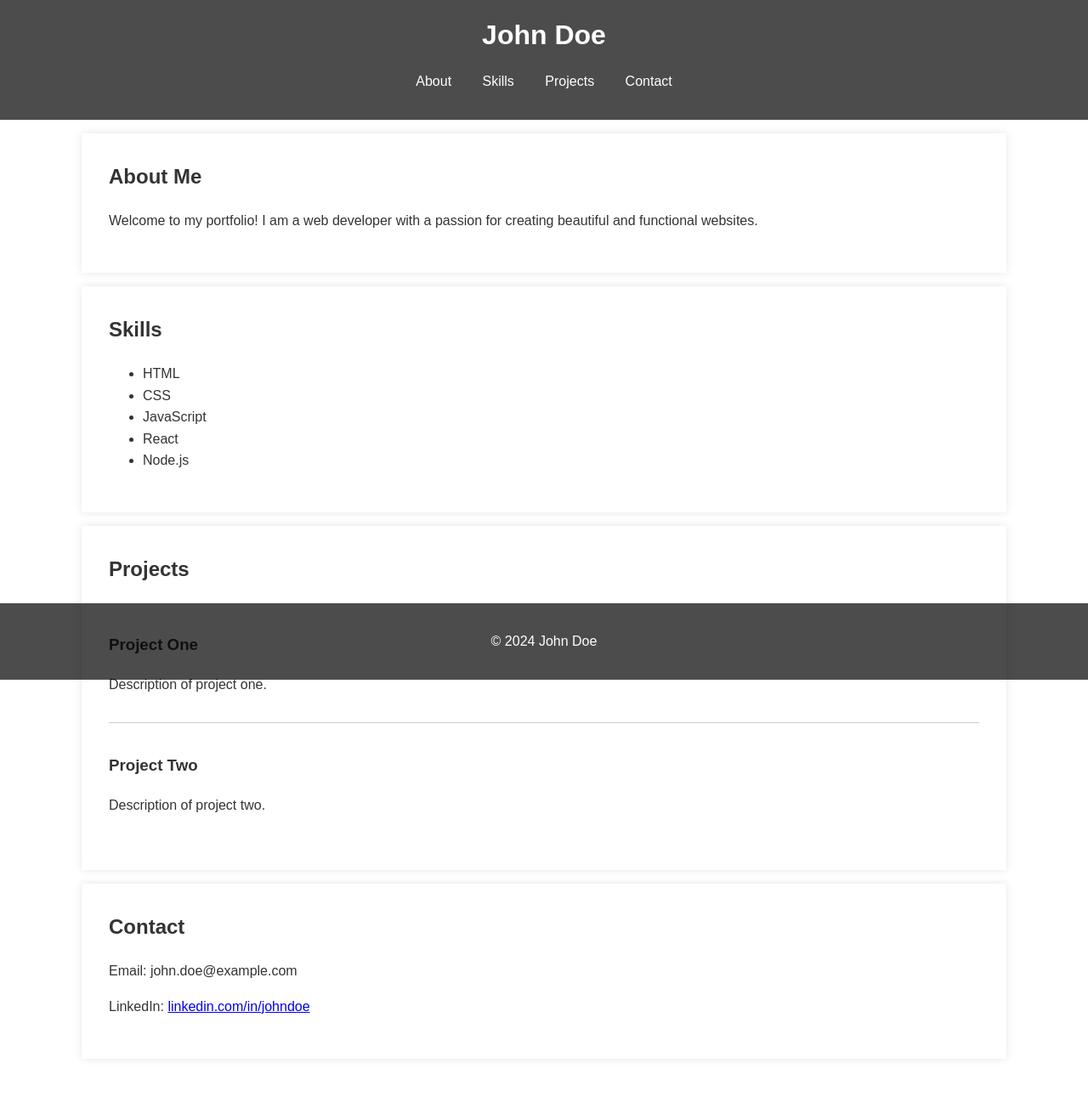
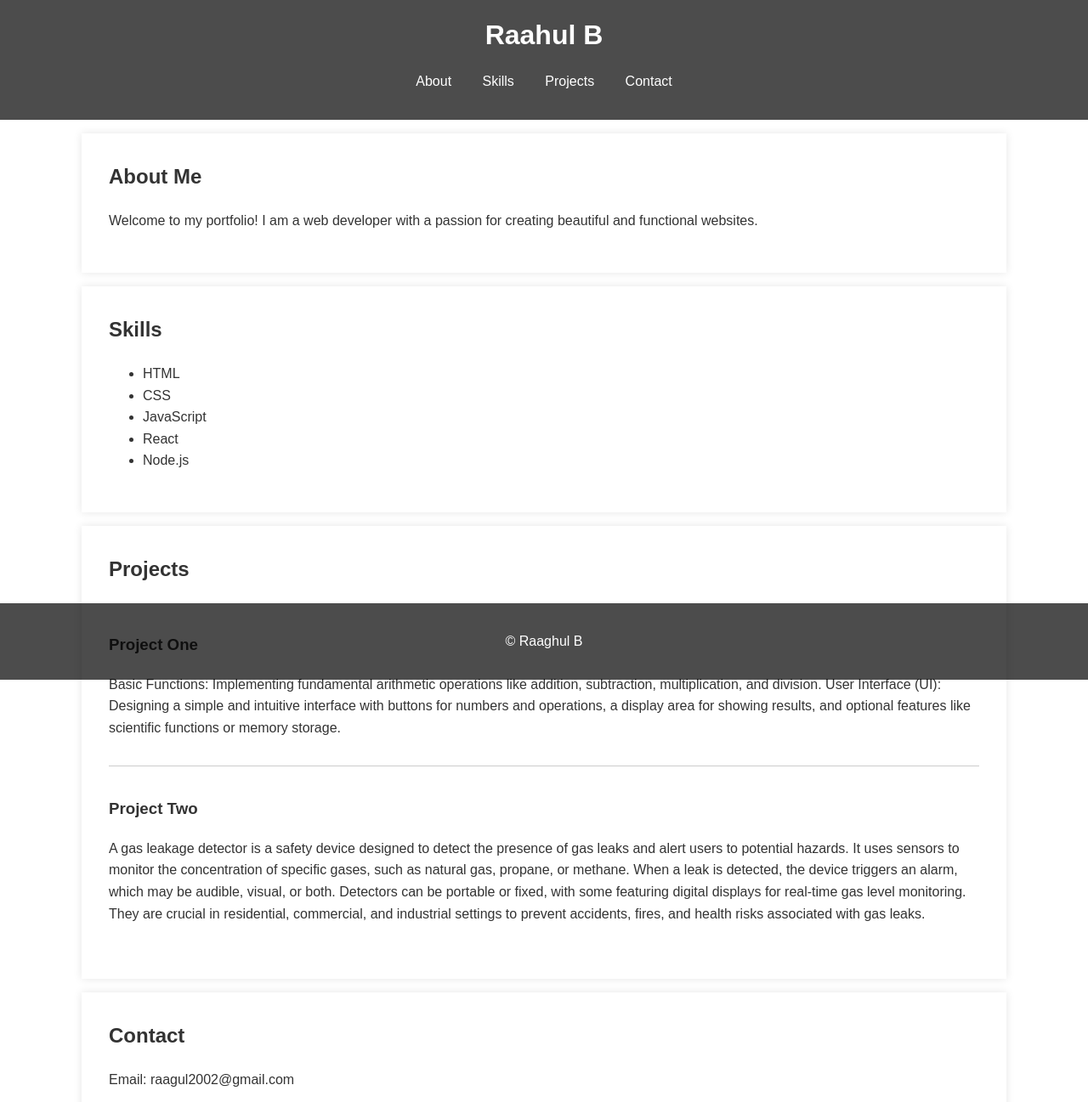
Before and after one commit to raaghul21/Portfolio, a plain HTML site: page index.html in a window 1280 px wide. Shown: the top 1297 px of the page at 85% size. Before the commit the page ends 1262 px from the top, so only its background shows below. Drawn offline with Linux system fonts and the light colour scheme.

Commit message:
new file modified

```diff
--- a/index.html
+++ b/index.html
@@ -75,7 +75,7 @@
 </head>
 <body>
     <header>
-        <h1>John Doe</h1>
+        <h1>Raahul B</h1>
         <nav>
             <ul>
                 <li><a href="#about">About</a></li>
@@ -106,22 +106,25 @@
         <h2>Projects</h2>
         <div class="project">
             <h3>Project One</h3>
-            <p>Description of project one.</p>
+            <p>Basic Functions: Implementing fundamental arithmetic operations like addition, subtraction, multiplication, and division.
+
+                User Interface (UI): Designing a simple and intuitive interface with buttons for numbers and operations, a display area for showing results, and optional features like scientific functions or memory storage.</p>
         </div>
         <div class="project">
             <h3>Project Two</h3>
-            <p>Description of project two.</p>
+            <p>
+                A gas leakage detector is a safety device designed to detect the presence of gas leaks and alert users to potential hazards. It uses sensors to monitor the concentration of specific gases, such as natural gas, propane, or methane. When a leak is detected, the device triggers an alarm, which may be audible, visual, or both. Detectors can be portable or fixed, with some featuring digital displays for real-time gas level monitoring. They are crucial in residential, commercial, and industrial settings to prevent accidents, fires, and health risks associated with gas leaks.</p>
         </div>
     </section>
 
     <section id="contact">
         <h2>Contact</h2>
-        <p>Email: john.doe@example.com</p>
+        <p>Email: raagul2002@gmail.com</p>
         <p>LinkedIn: <a href="https://www.linkedin.com/in/johndoe">linkedin.com/in/johndoe</a></p>
     </section>
 
     <footer>
-        <p>&copy; 2024 John Doe</p>
+        <p>&copy; Raaghul B</p>
     </footer>
 </body>
 </html>
```
